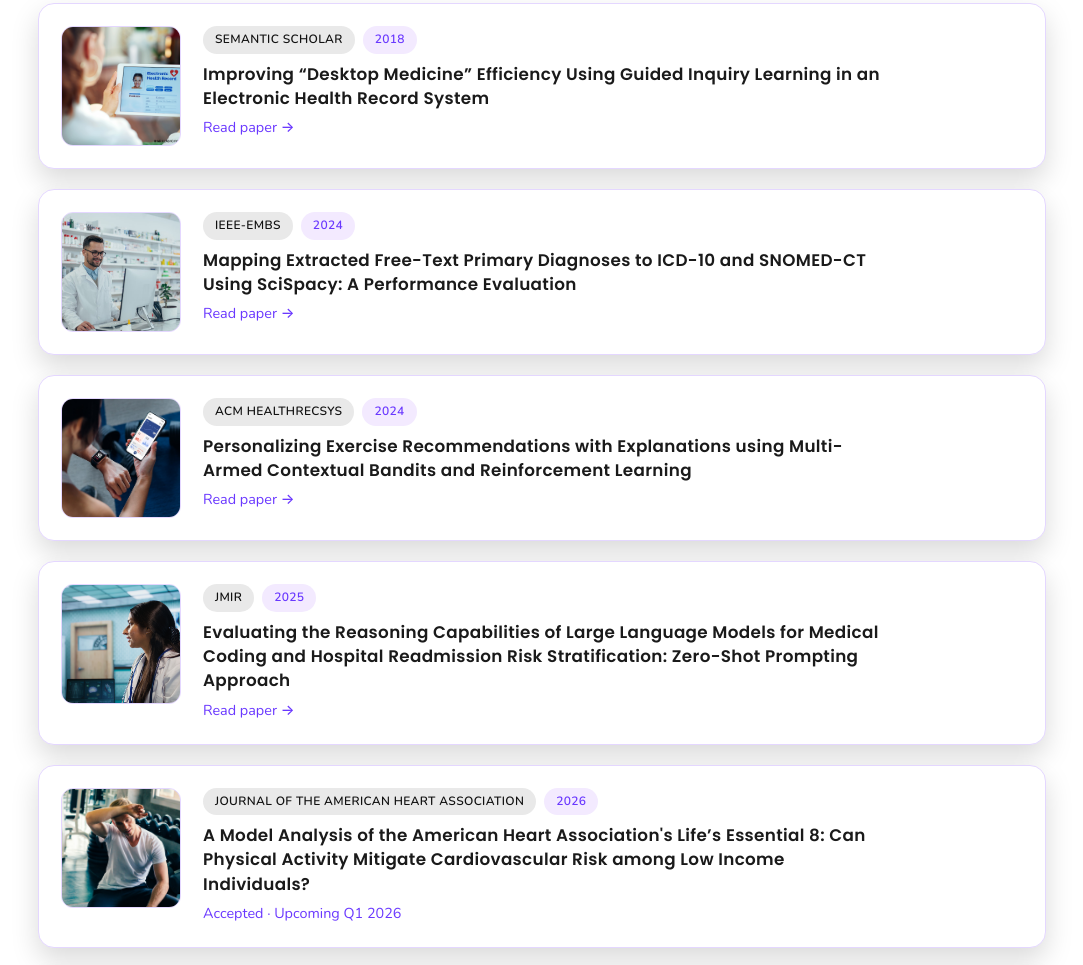
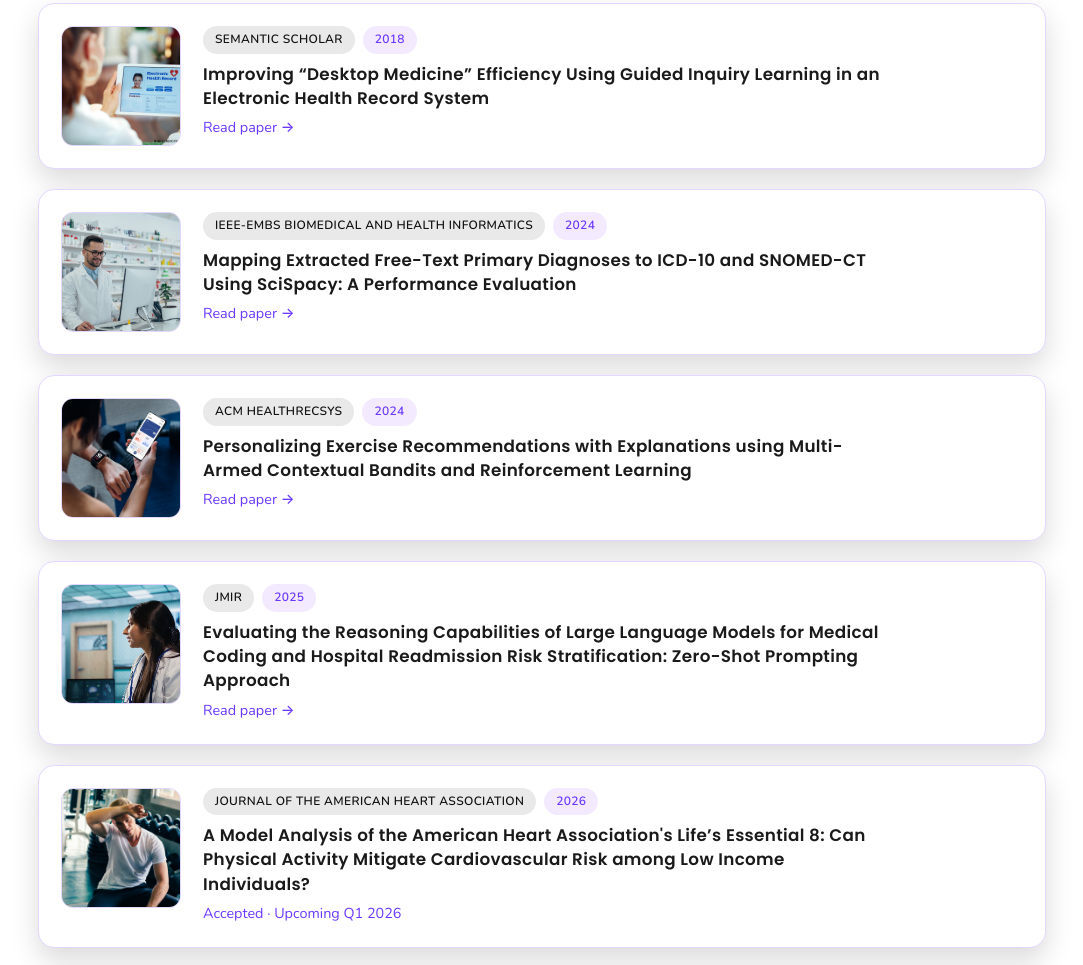
Before and after one commit to pnaliyatthaliyazchayil/portfolio, a plain HTML site: page index.html in a window 1280 px wide. Shown: the part 3455-4420 px from the top of the page, without its empty margins (98-1181 px from the left). Drawn offline with nearby package versions, Linux system fonts and the light colour scheme.

Commit message:
Update publication badge

```diff
--- a/index.html
+++ b/index.html
@@ -238,7 +238,7 @@
   </div>
   <div class="pub-info">
     <div class="pub-badges">
-      <span class="pub-badge">IEEE-EMBS</span>
+      <span class="pub-badge">IEEE-EMBS Biomedical and Health Informatics</span>
       <span class="pub-badge pub-badge-purple">2024</span>
     </div>
     <h3 class="pub-title">
```
